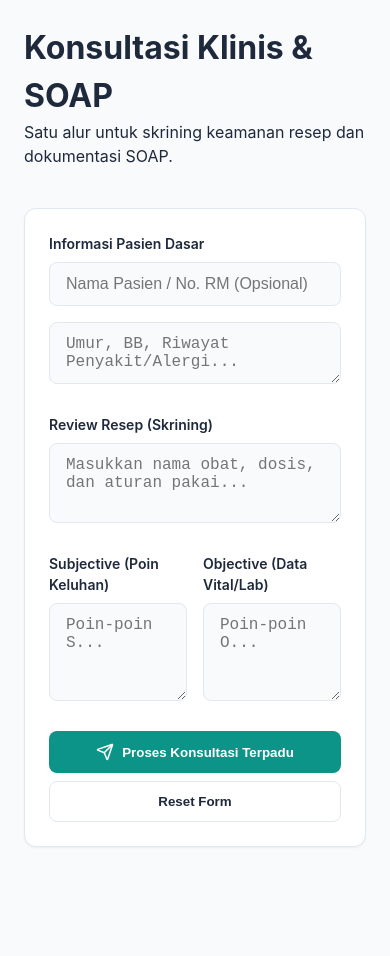
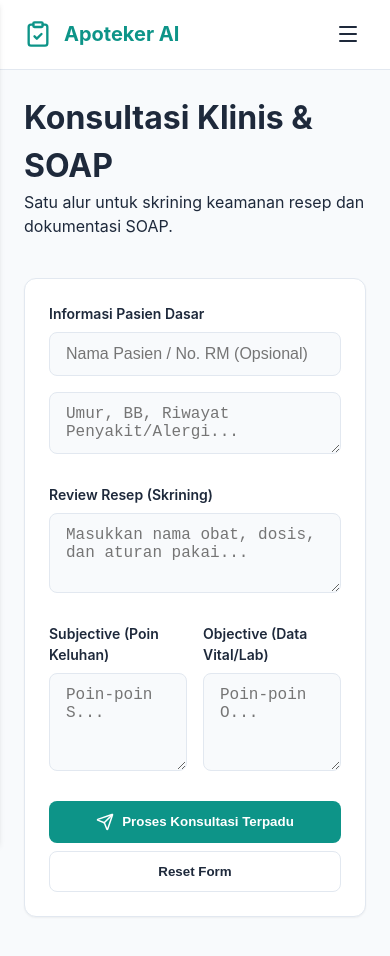
Before and after one commit to daril2work/apoteker-ai, a React (Vite) app: page / in a window 390 px wide. Shown: the top 956 px of the page. Before the commit the page ends 895 px from the top, so only its background shows below. Built offline with nearby package versions, Linux system fonts and the light colour scheme.

Commit message:
feat: implement mobile burger menu and drawer layout

```diff
--- a/src/App.tsx
+++ b/src/App.tsx
@@ -18,7 +18,8 @@ import {
   Camera,
   Mic,
   FileText,
-  X
+  X,
+  Menu
 } from 'lucide-react';
 import ReactMarkdown from 'react-markdown';
 import remarkGfm from 'remark-gfm';
@@ -30,6 +31,7 @@ type Tab = 'new' | 'screening' | 'history' | 'settings';
 
 function App() {
   const [activeTab, setActiveTab] = useState<Tab>('new');
+  const [isMobileMenuOpen, setIsMobileMenuOpen] = useState(false);
   const [loading, setLoading] = useState(false);
   const [result, setResult] = useState<string | null>(null);
 
@@ -182,38 +184,60 @@ function App() {
 
   return (
     <div className="app-container">
-      {/* Sidebar */}
-      <aside className="sidebar">
+      {/* Mobile Header Menu */}
+      <div className="mobile-header">
         <div className="logo">
           <ClipboardCheck size={28} />
           <span>Apoteker AI</span>
+        </div>
+        <button className="btn-outline" style={{ padding: '0.4rem', border: 'none' }} onClick={() => setIsMobileMenuOpen(true)}>
+          <Menu size={24} />
+        </button>
+      </div>
+
+      {/* Mobile Drawer Overlay */}
+      <div
+        className={`mobile-overlay ${isMobileMenuOpen ? 'active' : ''}`}
+        onClick={() => setIsMobileMenuOpen(false)}
+      />
+
+      {/* Sidebar */}
+      <aside className={`sidebar ${isMobileMenuOpen ? 'mobile-open' : ''}`}>
+        <div className="logo" style={{ display: 'flex', justifyContent: 'space-between', width: '100%' }}>
+          <div style={{ display: 'flex', alignItems: 'center', gap: '0.75rem', color: 'var(--primary)', fontWeight: 700 }}>
+            <ClipboardCheck size={28} />
+            <span>Apoteker AI</span>
+          </div>
+          <button className="mobile-close-btn" style={{ background: 'none', border: 'none', cursor: 'pointer' }} onClick={() => setIsMobileMenuOpen(false)}>
+            <X size={24} color="var(--text-light)" />
+          </button>
         </div>
 
         <nav className="nav-links">
           <a
             className={`nav-item ${activeTab === 'new' ? 'active' : ''}`}
-            onClick={() => setActiveTab('new')}
+            onClick={() => { setActiveTab('new'); setIsMobileMenuOpen(false); }}
           >
             <Plus size={20} />
             Asuhan Kefarmasian
           </a>
           <a
             className={`nav-item ${activeTab === 'screening' ? 'active' : ''}`}
-            onClick={() => setActiveTab('screening')}
+            onClick={() => { setActiveTab('screening'); setIsMobileMenuOpen(false); }}
           >
             <FileSearch size={20} />
             Skrining Resep
           </a>
           <a
             className={`nav-item ${activeTab === 'history' ? 'active' : ''}`}
-            onClick={() => setActiveTab('history')}
+            onClick={() => { setActiveTab('history'); setIsMobileMenuOpen(false); }}
           >
             <History size={20} />
             Riwayat SOAP
           </a>
           <a
             className={`nav-item ${activeTab === 'settings' ? 'active' : ''}`}
-            onClick={() => setActiveTab('settings')}
+            onClick={() => { setActiveTab('settings'); setIsMobileMenuOpen(false); }}
           >
             <Settings size={20} />
             Pengaturan
--- a/src/index.css
+++ b/src/index.css
@@ -60,7 +60,7 @@ body {
 .mobile-header {
   display: none;
   background-color: var(--card);
-  padding: 1rem;
+  padding: 1rem 1.5rem;
   border-bottom: 1px solid var(--border);
   justify-content: space-between;
   align-items: center;
@@ -69,19 +69,53 @@ body {
   z-index: 100;
 }
 
+.mobile-overlay {
+  display: none;
+  position: fixed;
+  top: 0; left: 0; right: 0; bottom: 0;
+  background: rgba(0,0,0,0.5);
+  backdrop-filter: blur(2px);
+  z-index: 199;
+}
+
+.mobile-close-btn {
+  display: none;
+}
+
 /* Responsive adjustments */
 @media (max-width: 1024px) {
   .app-container {
     grid-template-columns: 1fr;
-  }
-
-  .sidebar {
-    display: none;
-    /* Hide sidebar on small screens for now, or could use a drawer */
+    display: flex;
+    flex-direction: column;
   }
 
   .mobile-header {
     display: flex;
+  }
+
+  .sidebar {
+    position: fixed;
+    top: 0;
+    left: -280px;
+    bottom: 0;
+    width: 280px;
+    z-index: 200;
+    display: flex;
+    transition: left 0.3s ease;
+    box-shadow: var(--shadow);
+  }
+
+  .sidebar.mobile-open {
+    left: 0;
+  }
+
+  .mobile-close-btn {
+    display: block !important;
+  }
+
+  .mobile-overlay.active {
+    display: block;
   }
 
   .main-content {
```
